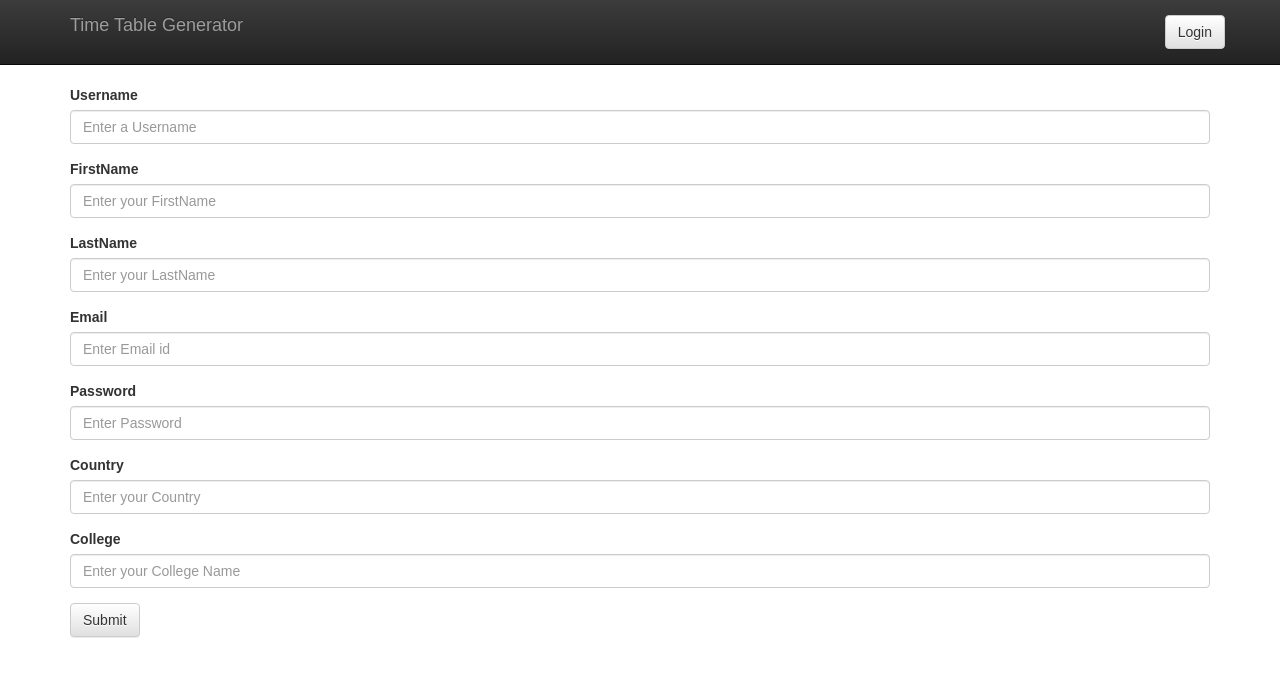
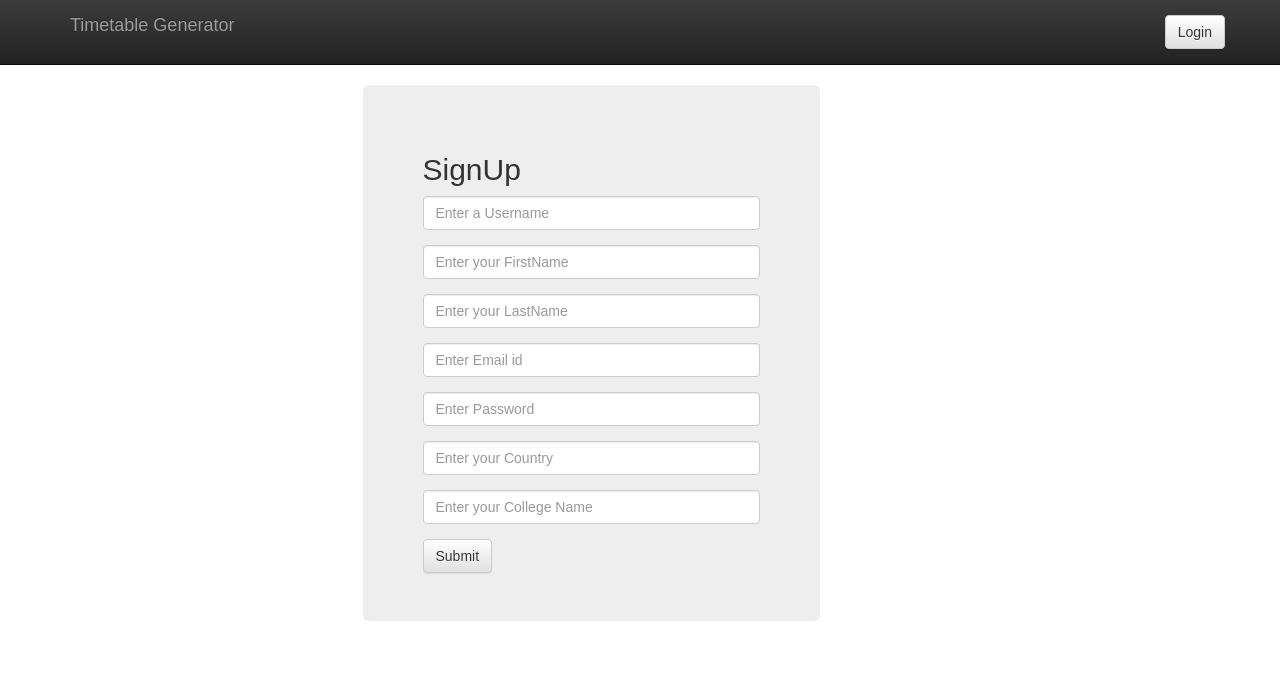
Before and after one commit to ryanStark24/timetable-ui, a React (Create React App) app: page / in a window 1280 px wide. Shown: the top 676 px of the page. Built offline with nearby package versions, Linux system fonts and the light colour scheme.

Commit message:
added signup form validation

```diff
--- a/src/App.js
+++ b/src/App.js
@@ -1,11 +1,9 @@
 import React from 'react';
-import NavigationBar from './components/navigation_bar';
-import SignupForm from './components/signup_form';
-const App = () => (
-<div>
-<NavigationBar/>
-<SignupForm/>
-</div>
-);
+import {BrowserRouter as Router, Route} from 'react-router-dom'
+import Homepage from './components/Homepage';
+const App = () => (<Router>
+  <Route exact path='/' component={Homepage}/>
+</Router>);
 
 export default App;
+// <Route exact path='/dashboard' component={DashBoard}/>
--- /dev/null
+++ b/src/Form_validation.js
@@ -0,0 +1,49 @@
+import validator from 'validator';
+class FormValidator {
+  constructor(validations) {
+    // validations is an array of rules specific to a form
+    this.validations = validations;
+  }
+  validate(state) {
+    // start out assuming valid
+    let validation = this.valid();
+    // for each validation rule
+    this.validations.forEach(rule => {
+
+      // if the field isn't already marked invalid by an earlier rule
+      if (!validation[rule.field].isInvalid) {
+        // determine the field value, the method to invoke and
+        // optional args from the rule definition
+        const field_value = state[rule.field].toString();
+        const args = rule.args || [];
+        const validation_method = typeof rule.method === 'string' ?
+          validator[rule.method] :
+          rule.method
+        // call the validation_method with the current field value
+        // as the first argument, any additional arguments, and the
+        // whole state as a final argument.  If the result doesn't
+        // match the rule.validWhen property, then modify the
+        // validation object for the field and set the isValid
+        // field to false
+        if (validation_method(field_value, ...args, state) !== rule.validWhen) {
+          validation[rule.field] = {
+            isInvalid: true,
+            message: rule.message
+          }
+          validation.isValid = false;
+        }
+      }
+    });
+    return validation;
+  }
+  // create a validation object for a valid form
+  valid() {
+    const validation = {}
+
+    this.validations.map(rule => (
+      validation[rule.field] = { isInvalid: false, message: '' }
+    ));
+    return { isValid: true, ...validation };
+  }
+}
+export default FormValidator;
--- /dev/null
+++ b/src/components/Homepage.js
@@ -0,0 +1,29 @@
+import React, {Component} from 'react';
+import {Grid, Row, Col, Jumbotron} from 'react-bootstrap';
+import NavigationBar from './navigation_bar';
+import SignupForm from './signup_form';
+
+class Homepage extends Component {
+
+  render() {
+    return (<div>
+      <NavigationBar/>
+      <Grid>
+        <Row>
+          <Col md={5} mdOffset={3}>
+            <Jumbotron >
+              <h2>SignUp</h2>
+
+              <SignupForm/>
+            </Jumbotron>
+          </Col>
+          <Col md={4}></Col>
+        </Row>
+      </Grid>
+
+    </div>);
+  }
+
+}
+
+export default Homepage;
--- a/src/components/navigation_bar.js
+++ b/src/components/navigation_bar.js
@@ -1,9 +1,10 @@
 import React from 'react';
-import {Navbar,Button} from 'react-bootstrap';
-import styles from './navigation_bar.css';
+import {Route} from 'react-router-dom';
+import {Navbar, Button} from 'react-bootstrap';
+// import styles from './navigation_bar.css';
 import LoginModal from './Login_Modal';
-export default class NavigationBar extends React.Component{
-  constructor(){
+export default class NavigationBar extends React.Component {
+  constructor() {
     super();
     this.handleShow = this.handleShow.bind(this);
     this.handleHide = this.handleHide.bind(this);
@@ -13,29 +14,32 @@ export default class NavigationBar extends React.Component{
     };
   }
   handleShow() {
-    this.setState({ show: true });
+    this.setState({show: true});
   }
   handleHide() {
-   this.setState({ show: false });
+    this.setState({show: false});
   }
 
-  render(){
-    return(
-      <Navbar  inverse={true} staticTop={true}>
+  render() {
+    return (<Navbar inverse={true} staticTop={true}>
       <Navbar.Header>
-          <Navbar.Brand>
-            <a href="#home">Time Table Generator</a>
-          </Navbar.Brand>
-          <Navbar.Toggle />
-        </Navbar.Header>
-        <Navbar.Collapse >
+        <Route render={({history}) => (<Navbar.Brand onClick={() => {
+              history.push('/')
+            }}>
+            Timetable Generator
+        < /Navbar.Brand>
+    )}/>
+        < Navbar.Toggle/>
+        < /Navbar.Header>
+          < Navbar.Collapse >
 
-          <Navbar.Text pullRight >
-          <Button onClick={this.handleShow}>Login</Button>
-           </Navbar.Text>
-           <LoginModal show={this.state.show} hide={this.handleHide}/>
-        </Navbar.Collapse>
-      </Navbar>
+            <Navbar.Text pullRight>
+              <Button onClick={this.handleShow}>
+                Login < /Button> < /Navbar.Text> < LoginModal show = {this.state.show}
+                hide = {this.handleHide}
+                />
+        < /Navbar.Collapse>
+        < /Navbar>
     );
   }
 }
--- a/src/components/signup_form.js
+++ b/src/components/signup_form.js
@@ -1,79 +1,242 @@
-import React from 'react';
-import {form,FormGroup,FormControl,HelpBlock,ControlLabel,Button} from 'react-bootstrap';
-import RequestHandler from '../request_handler';
-export default class SignupForm extends React.Component{
-constructor(){
-  super();
-  this.handleSubmit=this.handleSubmit.bind(this);
-  this.state={
-    username:"",
-    firstname:"",
-    lastname:"",
-    email:"",
-    password:"",
-    country:"",
-    college:"",
-    shouldLoad:false
-  };
-}
+import React from "react";
+import { form, FormGroup, FormControl, Button } from "react-bootstrap";
+import RequestHandler from "../request_handler";
+import FormValidator from "../Form_validation";
+import validator from "validator";
+const Form_validator = new FormValidator([
+  {
+    field: "username",
+    method: validator.isEmpty,
+    validWhen: false,
+    message: "Please provide an username."
+  },
+  {
+    field: "firstname",
+    method: validator.isEmpty,
+    validWhen: false,
+    message: "Please provide an firstname."
+  },
+  {
+    field: "lastname",
+    method: validator.isEmpty,
+    validWhen: false,
+    message: "Please provide an lastname."
+  },
+  {
+    field: "password",
+    method: validator.isEmpty,
+    validWhen: false,
+    message: "Please provide a password."
+  },
+  {
+    field: "college",
+    method: validator.isEmpty,
+    validWhen: false,
+    message: "Please provide your college name."
+  },
+  {
+    field: "country",
+    method: validator.isEmpty,
+    validWhen: false,
+    message: "Please provide your country name."
+  },
 
-handleSubmit(event){
-  let target=event.target;
-  let username=target.username.value.trim();
-  let firstname=target.firstname.value.trim();
-  let lastname=target.lastname.value.trim();
-  let email=target.email.value.trim();
-  let password=target.password.value.trim();
-  let country=target.country.value.trim();
-  let college=target.college.value.trim();
-    this.setState({username,firstname,lastname,email,password,country,college},()=>{
-      let Data={username,firstname,lastname,email,password,country,college};
-      this.setState({shouldLoad:RequestHandler.signup(Data)});
-    });
+  {
+    field: "email",
+    method: validator.isEmpty,
+    validWhen: false,
+    message: "Please provide an email."
+  },
+  {
+    field: "email",
+    method: validator.isEmail,
+    validWhen: true,
+    message: "That is not a valid email."
+  }
+]);
 
-}
+export default class SignupForm extends React.Component {
+  constructor() {
+    super();
+    this.handleSubmit = this.handleSubmit.bind(this);
+    this.onChange = this.onChange.bind(this);
+    this.state = {
+      username: "",
+      firstname: "",
+      lastname: "",
+      email: "",
+      password: "",
+      country: "",
+      college: ""
+    };
+    this.validation = undefined; //Form_validator.validate(this.state);
+  }
 
+  onChange(value, name) {
+    this.setState({ [name]: value });
+  }
+  handleSubmit(event) {
+    event.preventDefault();
+    this.validation = Form_validator.validate(this.state);
+    this.forceUpdate();
+    console.log(this.validation);
+    if (this.validation.isValid) {
+      console.log("valid");
+      RequestHandler.signup(this.state);
+    }
+  }
 
-  render(){
-    return(
-      <div className="container">
+  render() {
+    return (
       <form onSubmit={this.handleSubmit}>
-         <FormGroup controlId="username" >
-                 <ControlLabel>Username</ControlLabel>
-                 <FormControl type="text"    placeholder="Enter a Username" />
 
-         </FormGroup>
-         <FormGroup controlId="firstname" >
-                   <ControlLabel>FirstName</ControlLabel>
-                   <FormControl type="text"    placeholder="Enter your FirstName" />
-
-         </FormGroup>
-         <FormGroup controlId="lastname" >
-                  <ControlLabel>LastName</ControlLabel>
-                  <FormControl type="text"    placeholder="Enter your LastName" />
-
-         </FormGroup>
-         <FormGroup controlId="email" >
-                <ControlLabel>Email</ControlLabel>
-                <FormControl type="text"    placeholder="Enter Email id" />
-         </FormGroup>
-          <FormGroup controlId="password">
-                <ControlLabel>Password</ControlLabel>
-                <FormControl  type="password" placeholder="Enter Password" />
-          </FormGroup>
-
-        <FormGroup controlId="country" >
-              <ControlLabel>Country</ControlLabel>
-              <FormControl type="text"    placeholder="Enter your Country" />
+        <FormGroup
+          controlId="username"
+          className={
+            this.validation !== undefined
+              ? this.validation.username.isInvalid && "has-error"
+              : ""
+          }
+        >
+          <FormControl
+            type="text"
+            name="username"
+            value={this.state.username}
+            onChange={e => this.onChange(e.target.value, e.target.name)}
+            placeholder="Enter a Username"
+          />
+          <span className="help-block">
+            {this.validation !== undefined
+              ? this.validation.username.message
+              : ""}
+          </span>
         </FormGroup>
-            <FormGroup controlId="college" >
-                <ControlLabel>College</ControlLabel>
-                <FormControl type="text"    placeholder="Enter your College Name" />
+        <FormGroup
+          controlId="firstname"
+          className={
+            this.validation !== undefined
+              ? this.validation.firstname.isInvalid && "has-error"
+              : ""
+          }
+        >
+          <FormControl
+            type="text"
+            placeholder="Enter your FirstName"
+            name="firstname"
+            value={this.state.firstname}
+            onChange={e => this.onChange(e.target.value, e.target.name)}
+          />
+          <span className="help-block">
+            {this.validation !== undefined
+              ? this.validation.firstname.message
+              : ""}
+          </span>
+        </FormGroup>{" "}
+        <FormGroup
+          controlId="lastname"
+          className={
+            this.validation !== undefined
+              ? this.validation.lastname.isInvalid && "has-error"
+              : ""
+          }
+        >
+          <FormControl
+            type="text"
+            placeholder="Enter your LastName"
+            name="lastname"
+            value={this.state.lastname}
+            onChange={e => this.onChange(e.target.value, e.target.name)}
+          />
+          <span className="help-block">
+            {this.validation !== undefined
+              ? this.validation.lastname.message
+              : ""}
+          </span>
         </FormGroup>
-
-         <Button type="submit" >Submit</Button>
-       </form>
-</div>
+        <FormGroup
+          controlId="email"
+          className={
+            this.validation !== undefined
+              ? this.validation.email.isInvalid && "has-error"
+              : ""
+          }
+        >
+          <FormControl
+            type="text"
+            placeholder="Enter Email id"
+            name="email"
+            value={this.state.email}
+            onChange={e => this.onChange(e.target.value, e.target.name)}
+          />
+          <span className="help-block">
+            {this.validation !== undefined ? this.validation.email.message : ""}
+          </span>
+        </FormGroup>{" "}
+        <FormGroup
+          controlId="password"
+          className={
+            this.validation !== undefined
+              ? this.validation.password.isInvalid && "has-error"
+              : ""
+          }
+        >
+          <FormControl
+            type="password"
+            placeholder="Enter Password"
+            name="password"
+            value={this.state.password}
+            onChange={e => this.onChange(e.target.value, e.target.name)}
+          />
+          <span className="help-block">
+            {this.validation !== undefined
+              ? this.validation.password.message
+              : ""}
+          </span>
+        </FormGroup>
+        <FormGroup
+          controlId="country"
+          className={
+            this.validation !== undefined
+              ? this.validation.country.isInvalid && "has-error"
+              : ""
+          }
+        >
+          <FormControl
+            type="text"
+            placeholder="Enter your Country"
+            name="country"
+            value={this.state.country}
+            onChange={e => this.onChange(e.target.value, e.target.name)}
+          />
+          <span className="help-block">
+            {this.validation !== undefined
+              ? this.validation.country.message
+              : ""}
+          </span>
+        </FormGroup>{" "}
+        <FormGroup
+          controlId="college"
+          className={
+            this.validation !== undefined
+              ? this.validation.college.isInvalid && "has-error"
+              : ""
+          }
+        >
+          <FormControl
+            type="text"
+            placeholder="Enter your College Name"
+            name="college"
+            value={this.state.college}
+            onChange={e => this.onChange(e.target.value, e.target.name)}
+          />
+          <span className="help-block">
+            {this.validation !== undefined
+              ? this.validation.college.message
+              : ""}
+          </span>
+        </FormGroup>{" "}
+        <Button type="submit"> Submit </Button>
+      </form>
     );
   }
 }
```
Also changed, not shown: package.json (+6 -2 lines), src/components/Login_Form.js (+21 -21 lines), 1 other file (tests, documents, lock files or other folders). Lines whose indentation alone changed are shown as unchanged.
